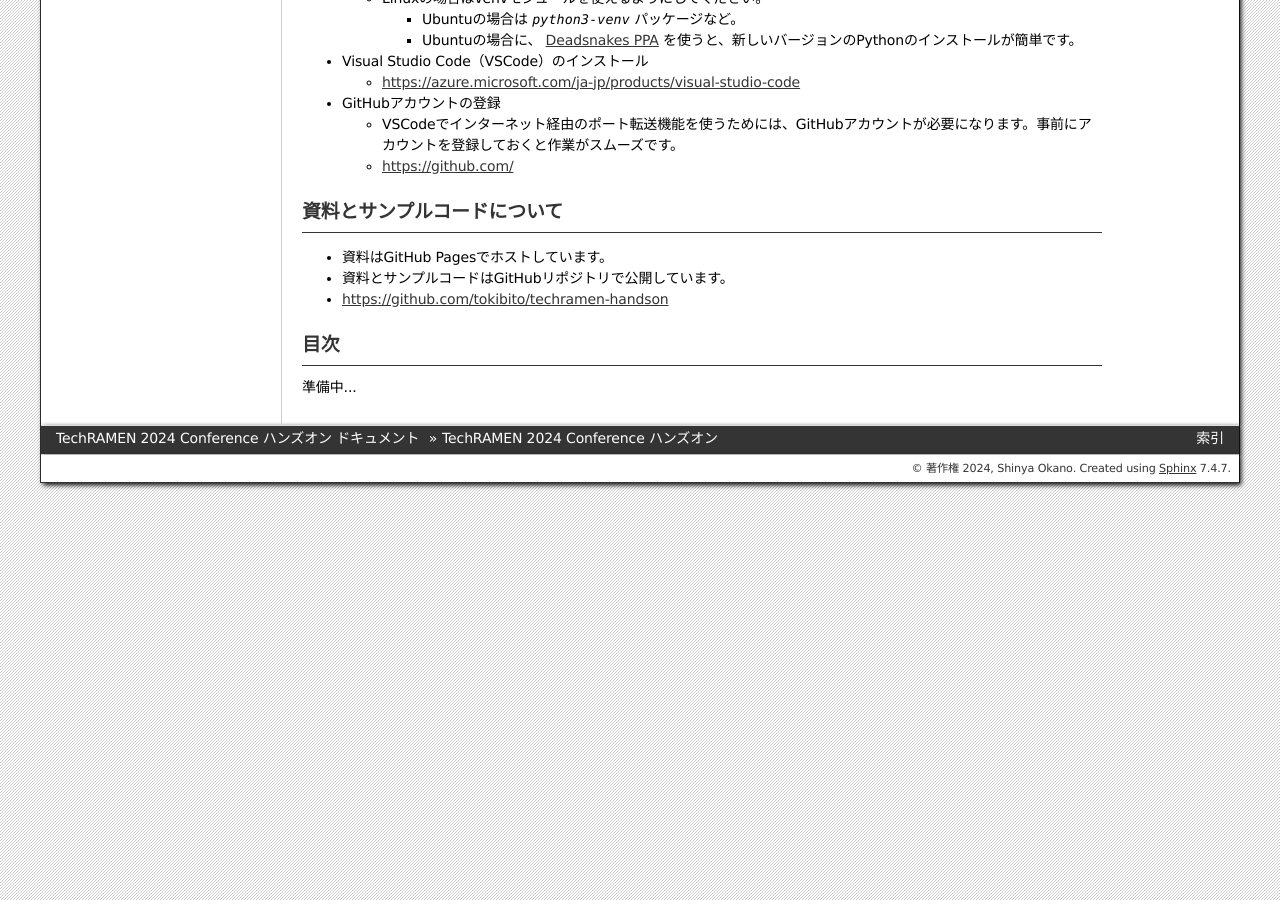
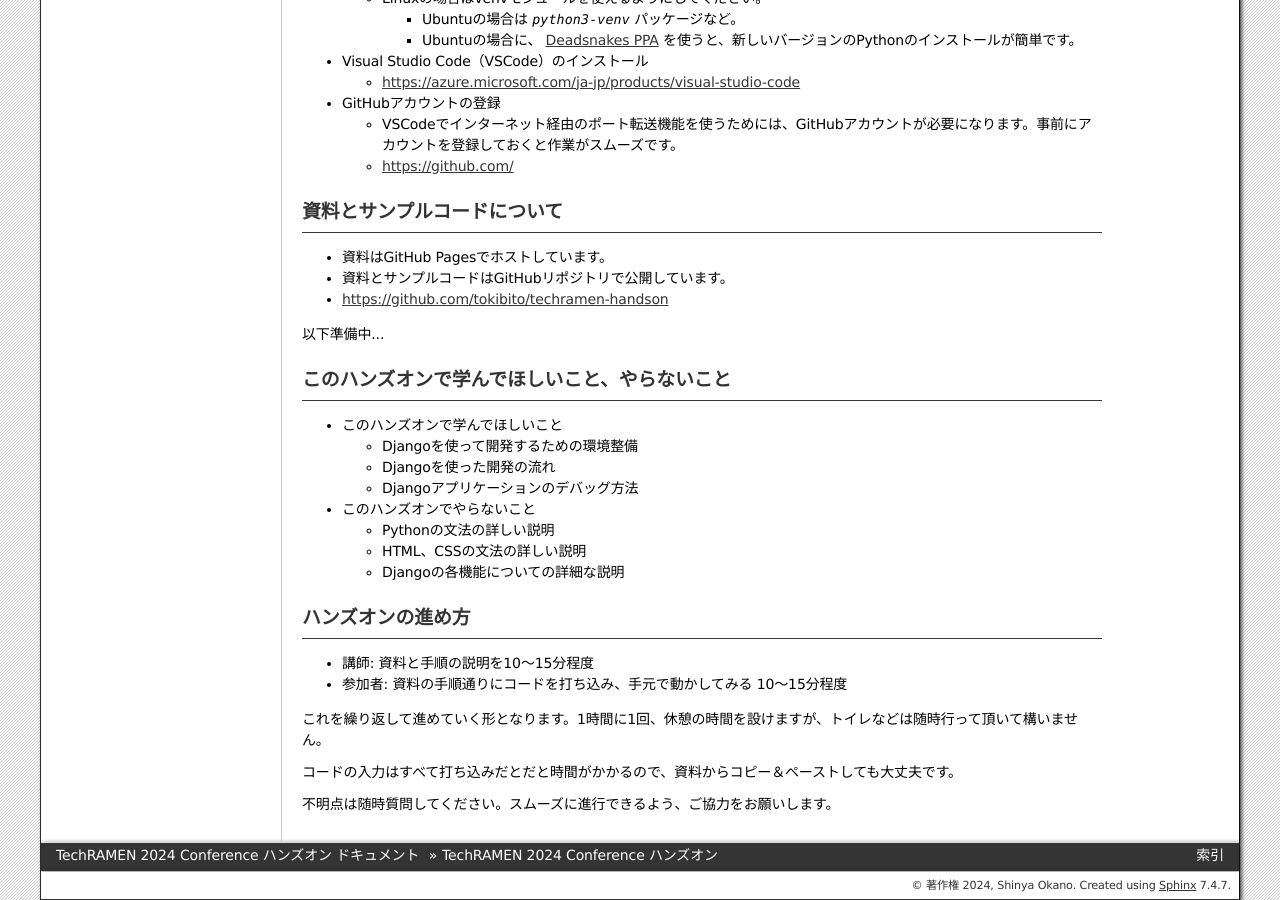
Before and after one commit to tokibito/techramen-handson, a Sphinx documentation site: the page built from docs/source/index.rst, in a window 1280 px wide and 900 px high, scrolled down 616 px. Built offline with Sphinx 7.4.7, drawn with Linux system fonts in a browser that asks for light colours; some of the changed text lies outside the part shown.

Commit message:
進め方

```diff
--- a/docs/source/index.rst
+++ b/docs/source/index.rst
@@ -56,7 +56,31 @@
 * 資料とサンプルコードはGitHubリポジトリで公開しています。
 * https://github.com/tokibito/techramen-handson
 
-目次
-=====
+以下準備中...
 
-準備中...
+このハンズオンで学んでほしいこと、やらないこと
+==================================================
+
+* このハンズオンで学んでほしいこと
+
+  * Djangoを使って開発するための環境整備
+  * Djangoを使った開発の流れ
+  * Djangoアプリケーションのデバッグ方法
+
+* このハンズオンでやらないこと
+
+  * Pythonの文法の詳しい説明
+  * HTML、CSSの文法の詳しい説明
+  * Djangoの各機能についての詳細な説明
+
+ハンズオンの進め方
+========================
+
+* 講師: 資料と手順の説明を10～15分程度
+* 参加者: 資料の手順通りにコードを打ち込み、手元で動かしてみる 10～15分程度
+
+これを繰り返して進めていく形となります。1時間に1回、休憩の時間を設けますが、トイレなどは随時行って頂いて構いません。
+
+コードの入力はすべて打ち込みだとだと時間がかかるので、資料からコピー＆ペーストしても大丈夫です。
+
+不明点は随時質問してください。スムーズに進行できるよう、ご協力をお願いします。
```
Also changed, not shown: docs/source/_static/self_order_er.png (added), 1 other file.
